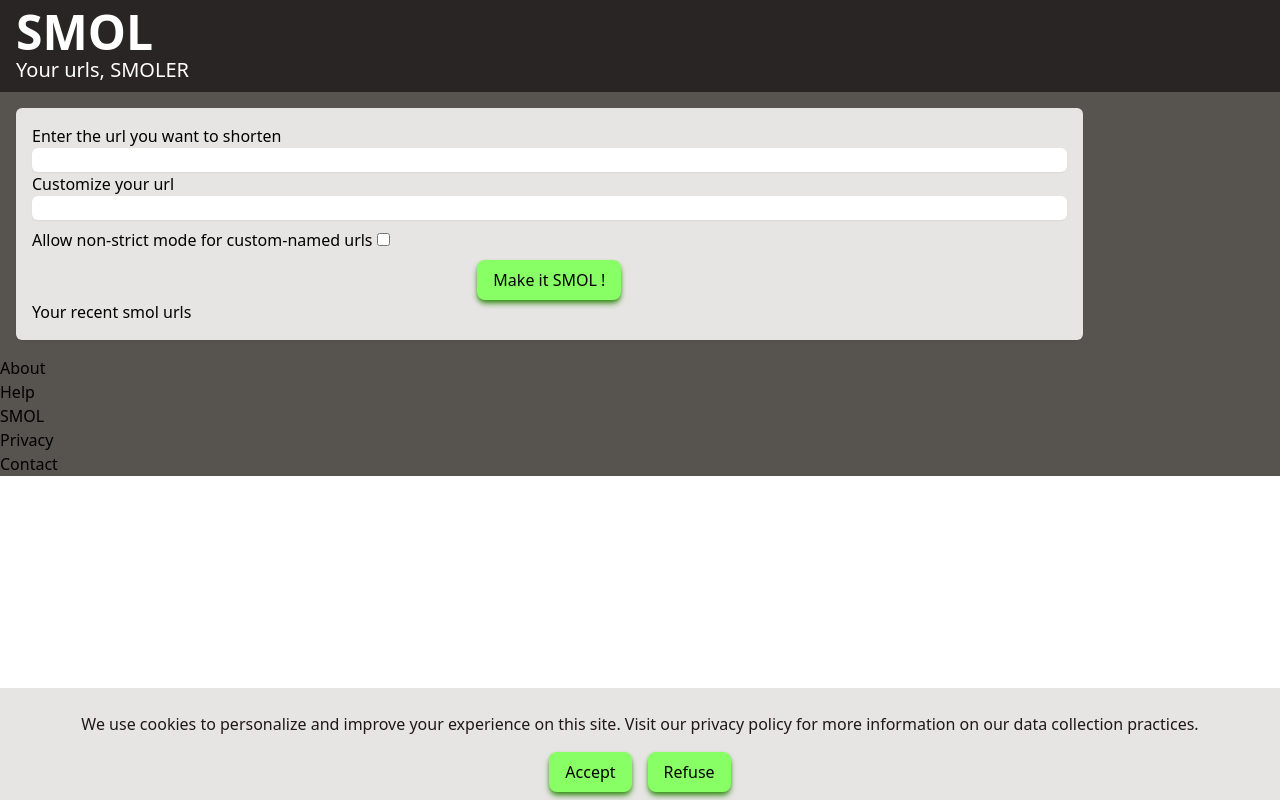
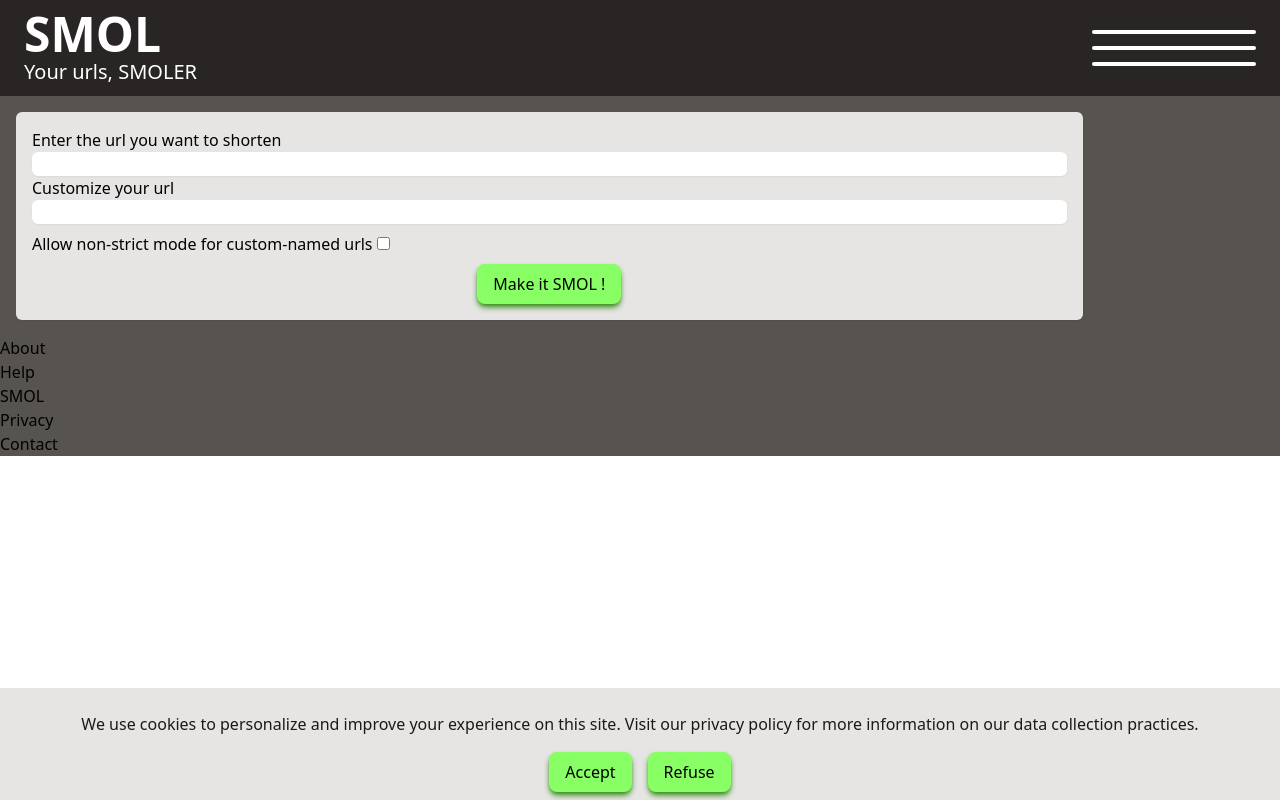
Before and after one commit to Janxa/smol, a React (Create React App) app in the folder client/: page / in a window 1280 px wide. Built offline with nearby package versions, Linux system fonts and the light colour scheme.

Commit message:
Styling header's Burger menu, hiding sidebar

```diff
--- a/client/src/App.js
+++ b/client/src/App.js
@@ -29,6 +29,9 @@ function App() {
   function ClosePopup(){
    setPopup({content:"",visible:false});
   }
+  function OpenSidebar(){
+
+  }
   return (
     <div className="flex flex-col bg-stone-600 ">
       <ToastContainer />
--- a/client/src/components/Header.jsx
+++ b/client/src/components/Header.jsx
@@ -1,9 +1,16 @@
 import React, { Component } from "react";
 const Header = () => {
   return (
-    <header className="bg-stone-800 pl-4 py-2 ">
-      <h1 className="text-white font-bold text-5xl">SMOL</h1>
-      <h2 className="text-white text-xl" >Your urls, SMOLER</h2>
+    <header className="bg-stone-800 h-24 px-6    py-2 flex items-center justify-around ">
+      <div className="w-2/3">
+        <h1 className="text-white font-bold text-5xl">SMOL</h1>
+        <h2 className="text-white text-xl" >Your urls, SMOLER</h2>
+      </div>
+      <button  className="w-1/3 h-3/5 flex flex-col justify-around items-end hover:cursor-pointer">
+        <div className="bg-white rounded-md w-2/5 h-[10%] inline-block"></div>
+        <div className="bg-white rounded-md w-2/5 h-[10%] inline-block"></div>
+        <div className="bg-white rounded-md w-2/5 h-[10%] inline-block"></div>
+      </button>
     </header>
   );
 };
--- a/client/src/components/Sidebar.jsx
+++ b/client/src/components/Sidebar.jsx
@@ -2,7 +2,7 @@ import React, { Component } from "react";
 import UrlPairs from "./UrlPairs";
 function Sidebar(props) {
   return (
-    <aside>
+    <aside className="hidden">
       <h3>Your recent smol urls</h3>
       <ul>
         {props.url_list.map((url_pair, id) => (
```
